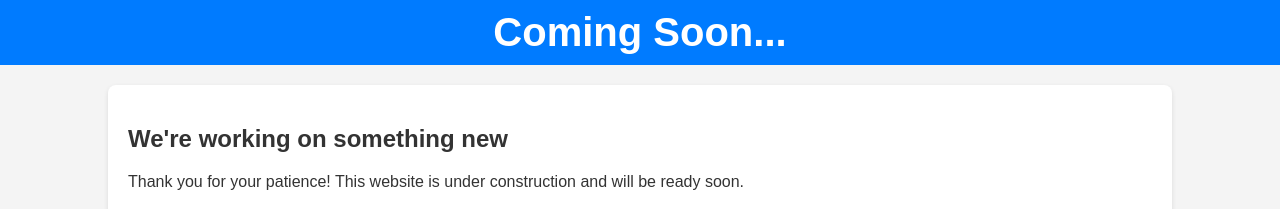
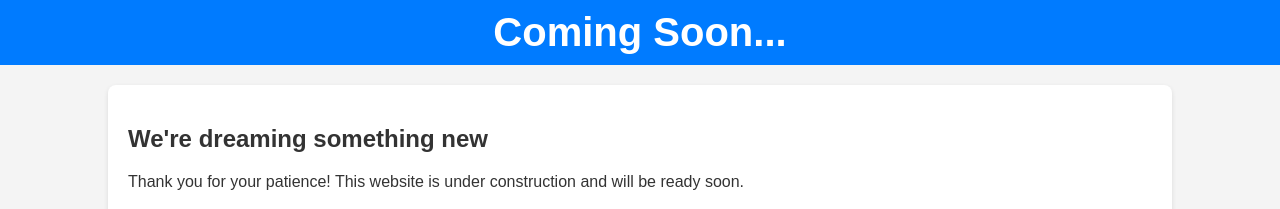
Before and after one commit to unrealb0x/unrealb0xgithub.io, a website: page Project/public/index.html in a window 1280 px wide. Shown: the top 209 px of the page. Drawn offline with Linux system fonts and the light colour scheme.

Commit message:
Update index.html

```diff
--- a/Project/public/index.html
+++ b/Project/public/index.html
@@ -59,7 +59,7 @@
         <h1>Coming Soon...</h1>
     </header>
     <div class="container">
-        <h2>We're working on something new</h2>
+        <h2>We're dreaming something new</h2>
         <p>Thank you for your patience! This website is under construction and will be ready soon.</p>
         <div class="progress">
             <div class="progress-bar">70%</div>
```
